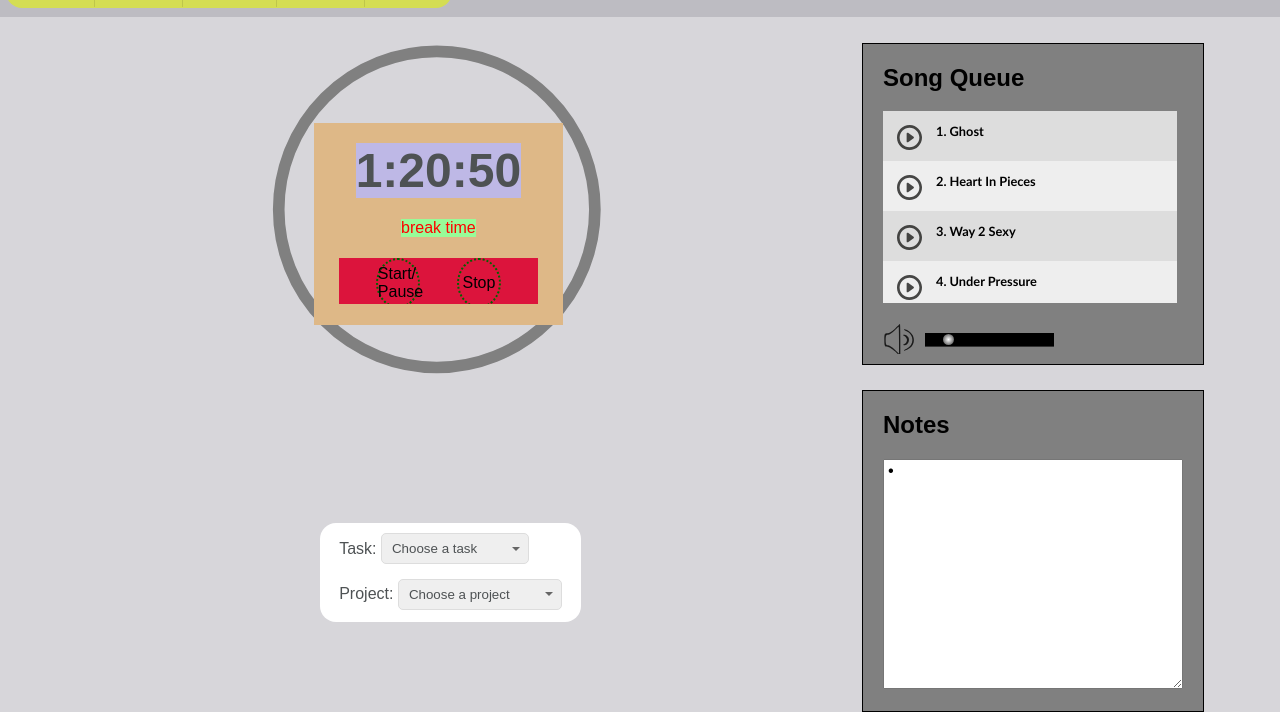
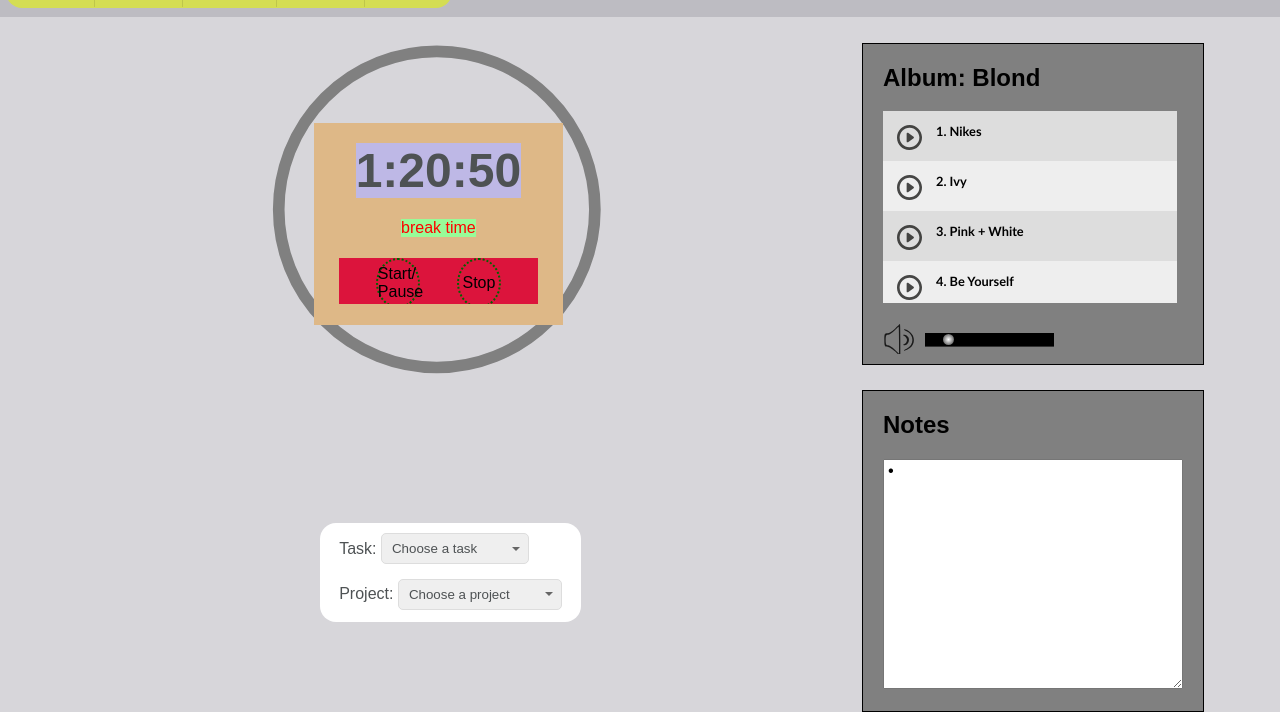
Before and after one commit to tranndt/web-comp3010-FocusTime, a plain HTML site: page index.html in a window 1280 px wide. Shown: the part 103-815 px from the top of the page. Drawn offline with Linux system fonts and the light colour scheme.

Commit message:
latest timer page with music

```diff
--- a/index.html
+++ b/index.html
@@ -83,7 +83,7 @@
                         </div>
                         <div class="timer-controls">
                             <div class="timer-button" id="start-pause">
-                                Start/  Pause
+                                Start/ Pause
                             </div>
                             <!-- <div  class="timer-button" id="pause">
                                 Pause
@@ -143,17 +143,13 @@
                             <option value="create-proj">+ Create new project</option>
                         </select>
                     </li>
-
                 </ul>
-
-
-
             </div>
         </div>
 
         <div class="right-col">
             <div class="songView">
-                <h2>Song Queue</h2>
+                <h2>Album: Blond</h2>
                 <div class="songList">
                     <div id="trackbox"></div>
                 </div>
--- a/script.js
+++ b/script.js
@@ -198,11 +198,23 @@ function audioApp(){
 	var playingtrack;
 	var trackbox = document.getElementById("trackbox");
 	var tracks = {
-	    0:["Ghost", "ghost"],
-		1:["Heart In Pieces", "heart_in_pieces"],
-		2:["Way 2 Sexy", "way_2_sexy"],
-        3:["Under Pressure", "under_pressure"],
-        4:["Lose Somebody", "lose_somebody"]
+	    0:["Nikes", "nikes"],
+		1:["Ivy", "ivy"],
+		2:["Pink + White", "pink+white"],
+        3:["Be Yourself", "be_yourself"],
+        4:["Solo", "solo"],
+		5:["Skyline To", "skyline_to"],
+		6:["Self Control", "self_control"],
+		7:["Good Guy", "good_guy"],
+        8:["Nights", "nights"],
+        9:["Solo (Reprise)", "solo_reprise"],
+		10:["Pretty Sweet", "pretty_sweet"],
+		11:["Facebook Story", "facebook_story"],
+		12:["Close To You", "close_to_you"],
+        13:["White Ferrari", "white_ferrari"],
+        14:["Seigfried", "seigfried"],
+		15:["Godspeed", "godspeed"],
+		16:["Future Free", "future_free"]
 	};
 	const keys = Object.keys(tracks);
 	var audio_tracker = 0;
@@ -298,3 +310,5 @@ function audioApp(){
 	}
 }
 window.addEventListener("load", audioApp);
+
+const ALBUM_LENGTH = 3608;
```
Also changed, not shown: 18 other files.
